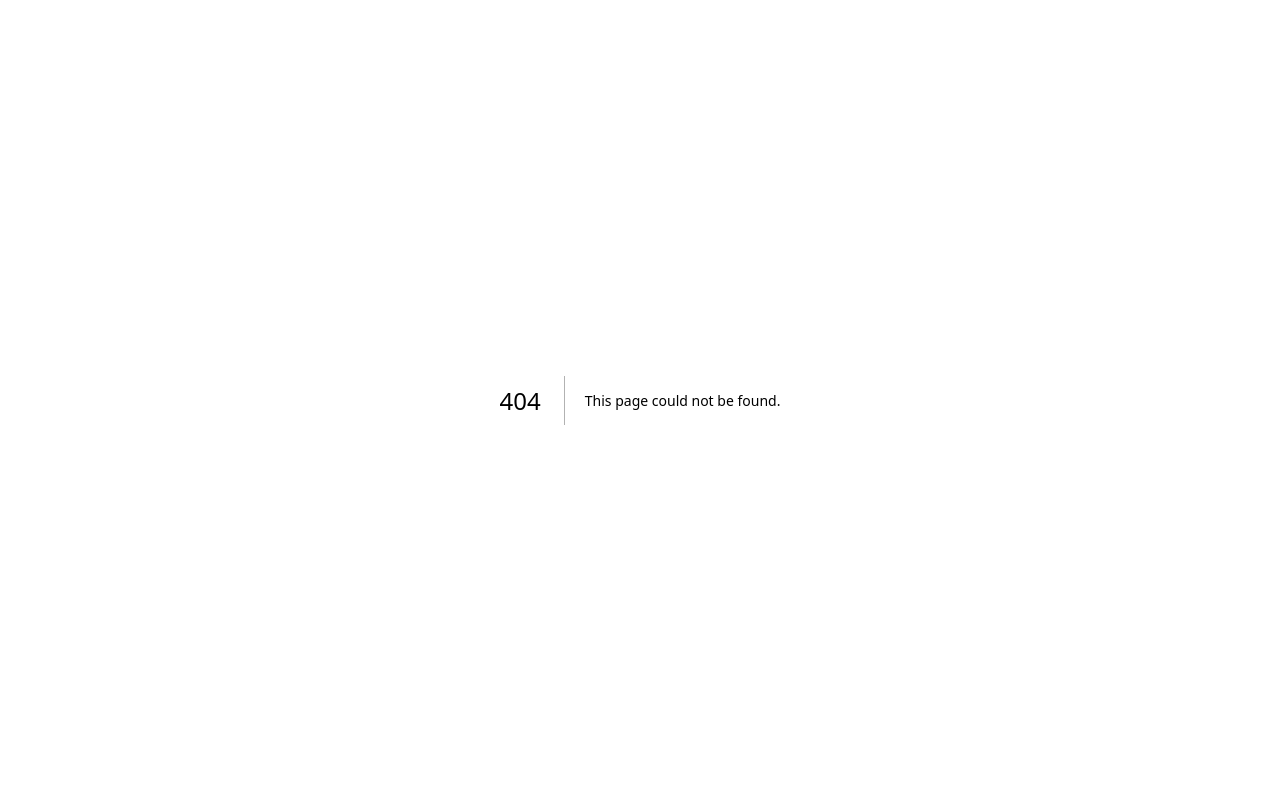
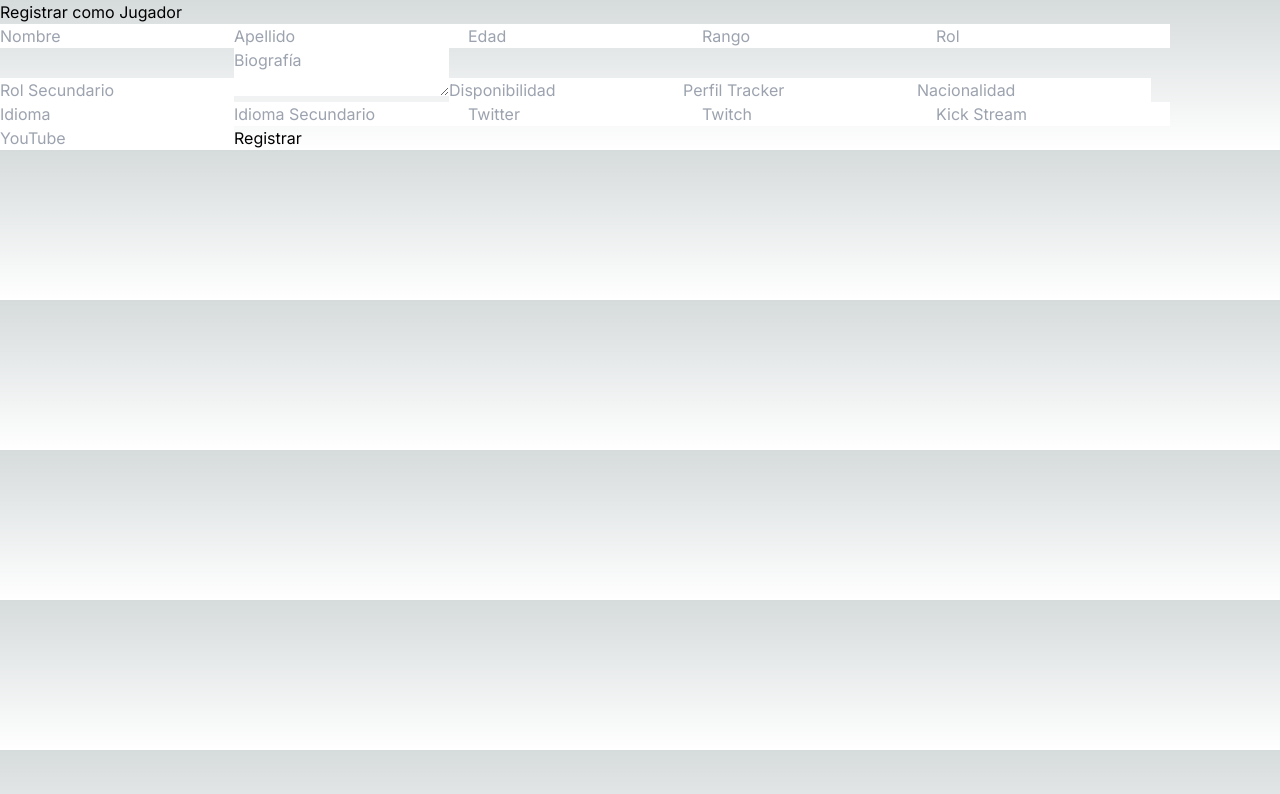
Before and after one commit to felipecastillo-b/free-agents, a Next.js app: page /registrarJugador in a window 1280 px wide. Before the commit this address had no page. Shown: the top 794 px of the page. Built offline with nearby package versions, Linux system fonts and the light colour scheme.

Commit message:
add perfilJugador && registrarJugador

```diff
--- a/app/dashboard/page.tsx
+++ b/app/dashboard/page.tsx
@@ -5,6 +5,7 @@ import { useRouter } from 'next/navigation';
 
 function Dashboard() {
     const [usuario, setUsuario] = useState<any>({});
+    const [esJugador, setEsJugador] = useState<boolean>(false);
     const router = useRouter();
 
     useEffect(() => {
@@ -24,22 +25,49 @@ function Dashboard() {
                 };
                 const response = await axios.get('/api/dashboard', config);
                 setUsuario(response.data);
+
+                // Verifica si el Usuario es Jugador
+                const jugadorResponse = await axios.get('/api/esJugador', config);
+                setEsJugador(jugadorResponse.data.esJugador);
+
             } catch (error) {
                 console.error('Error al obtener datos del dashboard:', error);
+                //console.log('Redirigir al login si ocurre un error')
+                //router.push('/login');
             }
         }
 
         fetchUsuario();
     }, [router]);
 
+    // Funcion que redirige a Registrar Jugador
+    const handleRegisterAsPlayer = () => {
+        router.push('/registrarJugador');
+    };
+
+    // Funcion que redirige a Perfil Jugador
+    const handleViewPlayerProfile = () => {
+        router.push('/perfilJugador');
+    }
+
     return (
         <div>
             <h1>Dashboard</h1>
-            <ul>
-                <li>Nombre: {usuario.username}</li>
-                <li>Email: {usuario.email}</li>
-                {/* Agregar mas campos aqui segun sea necesario */}
-            </ul>
+            {usuario.username ? (
+                <ul>
+                    <li>Nombre: {usuario.username}</li>
+                    <li>Email: {usuario.email}</li>
+                    {/* Agregar mas campos aqui segun sea necesario */}
+                </ul>
+            ) : (
+                <p>Cargando...</p>
+            )}
+
+            {esJugador ? (
+                <button onClick={handleViewPlayerProfile}>Perfil Jugador</button>
+            ) : (
+                <button onClick={handleRegisterAsPlayer}>Registrar como Jugador</button>
+            )}
         </div>
     );
 }
--- /dev/null
+++ b/app/perfilJugador/page.tsx
@@ -0,0 +1,67 @@
+"use client"
+import axios from 'axios';
+import { useEffect, useState } from 'react';
+import { useRouter } from 'next/navigation';
+
+function PerfilJugador() {
+    const [jugador, setJugador] = useState<any>(null);
+    const router = useRouter();
+
+    useEffect(() => {
+        const token = localStorage.getItem('token');
+
+        if (!token) {
+            router.push('/login');
+            return;
+        }
+
+        const fetchJugador = async () => {
+            try {
+                const config = {
+                    headers: {
+                        'Authorization': `Bearer ${token}`,
+                    },
+                };
+
+                const response = await axios.get('/api/perfilJugador', config);
+                setJugador(response.data);
+            } catch (error) {
+                console.error('Error al obtener perfil del jugador:', error);
+                router.push('/dashboard'); // Redirigir al dashboard si hay un error
+            }
+        };
+
+        fetchJugador();
+    }, [router]);
+
+    // Escoger luego al hacer las vistas si mostrar todos los datos o solo los datos rellenados
+    return (
+        <div>
+            <h1>Perfil del Jugador</h1>
+            {jugador ? (
+                <ul>
+                    <li>Nombre: {jugador.nombre}</li>
+                    <li>Apellido: {jugador.apellido}</li>
+                    <li>Edad: {jugador.edad}</li>
+                    <li>Rango: {jugador.rango}</li>
+                    <li>Rol: {jugador.rol}</li>
+                    {jugador.rolSecundario && <li>Rol Secundario: {jugador.rolSecundario}</li>}
+                    {jugador.biografia && <li>Biografía: {jugador.biografia}</li>}
+                    {jugador.disponibilidad && <li>Disponibilidad: {jugador.disponibilidad}</li>}
+                    {jugador.perfilTracker? <li>Perfil Tracker: {jugador.perfilTracker}</li> : <li>Perfil Tracker: No disponible</li>}
+                    {jugador.nacionalidad && <li>Nacionalidad: {jugador.nacionalidad}</li>}
+                    {jugador.idioma && <li>Idioma: {jugador.idioma}</li>}
+                    {jugador.idiomaSecundario && <li>Idioma Secundario: {jugador.idiomaSecundario}</li>}
+                    {jugador.twitter && <li>Twitter: {jugador.twitter}</li>}
+                    {jugador.twitch && <li>Twitch: {jugador.twitch}</li>}
+                    {jugador.kickStream && <li>Kick Stream: {jugador.kickStream}</li>}
+                    {jugador.youtube? <li>YouTube: {jugador.youtube}</li> : <li>Youtube: No disponible</li>}
+                </ul>
+            ) : (
+                <p>Cargando...</p>
+            )}
+        </div>
+    );
+}
+
+export default PerfilJugador;
--- /dev/null
+++ b/app/registrarJugador/page.tsx
@@ -0,0 +1,182 @@
+"use client"
+import axios from 'axios';
+import { useState } from 'react';
+import { useRouter } from 'next/navigation';
+
+function RegistrarJugador() {
+    const [nombre, setNombre] = useState('');
+    const [apellido, setApellido] = useState('');
+    const [edad, setEdad] = useState('');
+    const [rango, setRango] = useState('');
+    const [rol, setRol] = useState('');
+    const [rolSecundario, setRolSecundario] = useState('');
+    const [biografia, setBiografia] = useState('');
+    const [disponibilidad, setDisponibilidad] = useState('');
+    const [perfilTracker, setPerfilTracker] = useState('');
+    const [nacionalidad, setNacionalidad] = useState('');
+    const [idioma, setIdioma] = useState('');
+    const [idiomaSecundario, setIdiomaSecundario] = useState('');
+    const [twitter, setTwitter] = useState('');
+    const [twitch, setTwitch] = useState('');
+    const [kickStream, setKickStream] = useState('');
+    const [youtube, setYoutube] = useState('');
+
+    const router = useRouter();
+
+    const handleSubmit = async (e: React.FormEvent) => {
+        e.preventDefault();
+
+        const token = localStorage.getItem('token');
+
+        if (!token) {
+            router.push('/login');
+            return;
+        }
+
+        try {
+            const config = {
+                headers: {
+                    'Authorization': `Bearer ${token}`,
+                },
+            };
+
+            const response = await axios.post('/api/registrarJugador', {
+                nombre,
+                apellido,
+                edad: parseInt(edad, 10),
+                rango,
+                rol,
+                rolSecundario,
+                biografia,
+                disponibilidad,
+                perfilTracker,
+                nacionalidad,
+                idioma,
+                idiomaSecundario,
+                twitter,
+                twitch,
+                kickStream,
+                youtube,
+            }, config);
+
+            console.log('Jugador registrado:', response.data);
+
+            // Redirigir al dashboard después del registro
+            router.push('/dashboard');
+        } catch (error) {
+            console.error('Error al registrar jugador:', error);
+        }
+    };
+
+    return (
+        <div>
+            <h1>Registrar como Jugador</h1>
+            <form onSubmit={handleSubmit}>
+                <input
+                    type="text"
+                    placeholder="Nombre"
+                    value={nombre}
+                    onChange={(e) => setNombre(e.target.value)}
+                    required
+                />
+                <input
+                    type="text"
+                    placeholder="Apellido"
+                    value={apellido}
+                    onChange={(e) => setApellido(e.target.value)}
+                    required
+                />
+                <input
+                    type="number"
+                    placeholder="Edad"
+                    value={edad}
+                    onChange={(e) => setEdad(e.target.value)}
+                    required
+                />
+                <input
+                    type="text"
+                    placeholder="Rango"
+                    value={rango}
+                    onChange={(e) => setRango(e.target.value)}
+                    required
+                />
+                <input
+                    type="text"
+                    placeholder="Rol"
+                    value={rol}
+                    onChange={(e) => setRol(e.target.value)}
+                    required
+                />
+                {/* Campos opcionales */}
+                <input
+                    type="text"
+                    placeholder="Rol Secundario"
+                    value={rolSecundario}
+                    onChange={(e) => setRolSecundario(e.target.value)}
+                />
+                <textarea
+                    placeholder="Biografía"
+                    value={biografia}
+                    onChange={(e) => setBiografia(e.target.value)}
+                />
+                <input
+                    type="text"
+                    placeholder="Disponibilidad"
+                    value={disponibilidad}
+                    onChange={(e) => setDisponibilidad(e.target.value)}
+                />
+                <input
+                    type="text"
+                    placeholder="Perfil Tracker"
+                    value={perfilTracker}
+                    onChange={(e) => setPerfilTracker(e.target.value)}
+                />
+                <input
+                    type="text"
+                    placeholder="Nacionalidad"
+                    value={nacionalidad}
+                    onChange={(e) => setNacionalidad(e.target.value)}
+                />
+                <input
+                    type="text"
+                    placeholder="Idioma"
+                    value={idioma}
+                    onChange={(e) => setIdioma(e.target.value)}
+                />
+                <input
+                    type="text"
+                    placeholder="Idioma Secundario"
+                    value={idiomaSecundario}
+                    onChange={(e) => setIdiomaSecundario(e.target.value)}
+                />
+                <input
+                    type="text"
+                    placeholder="Twitter"
+                    value={twitter}
+                    onChange={(e) => setTwitter(e.target.value)}
+                />
+                <input
+                    type="text"
+                    placeholder="Twitch"
+                    value={twitch}
+                    onChange={(e) => setTwitch(e.target.value)}
+                />
+                <input
+                    type="text"
+                    placeholder="Kick Stream"
+                    value={kickStream}
+                    onChange={(e) => setKickStream(e.target.value)}
+                />
+                <input
+                    type="text"
+                    placeholder="YouTube"
+                    value={youtube}
+                    onChange={(e) => setYoutube(e.target.value)}
+                />
+                <button type="submit">Registrar</button>
+            </form>
+        </div>
+    );
+}
+
+export default RegistrarJugador;
```
